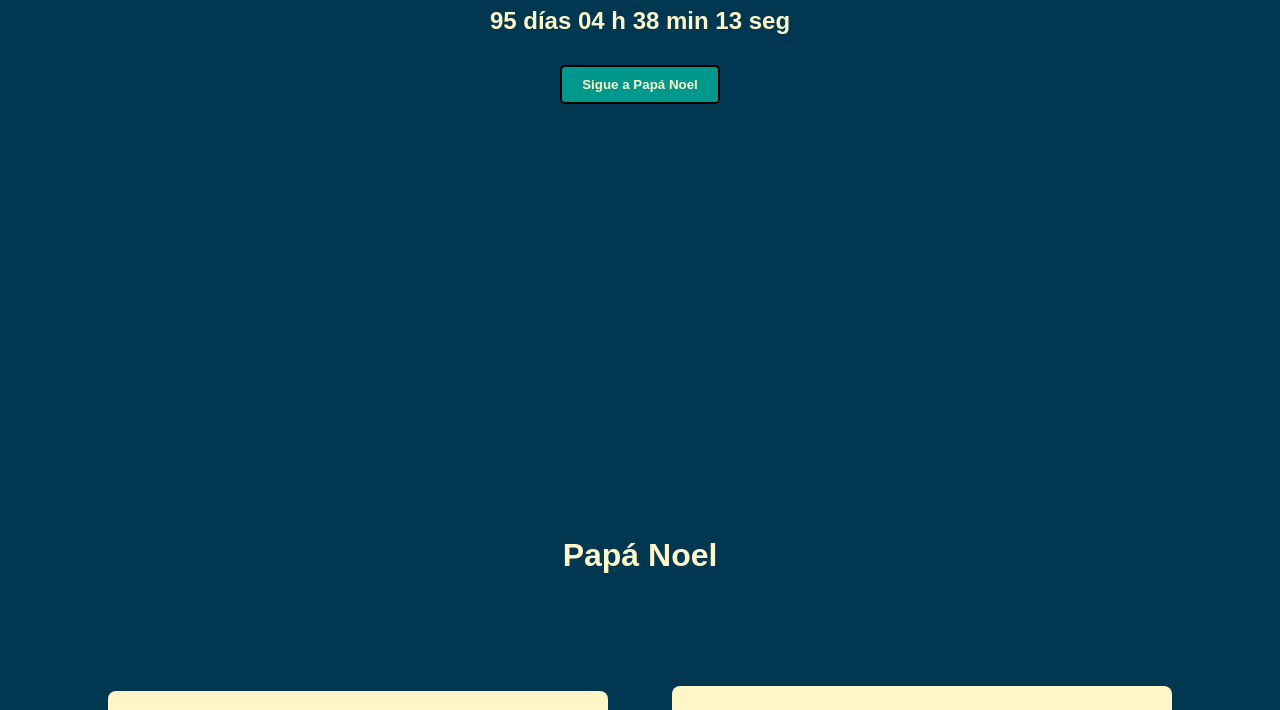
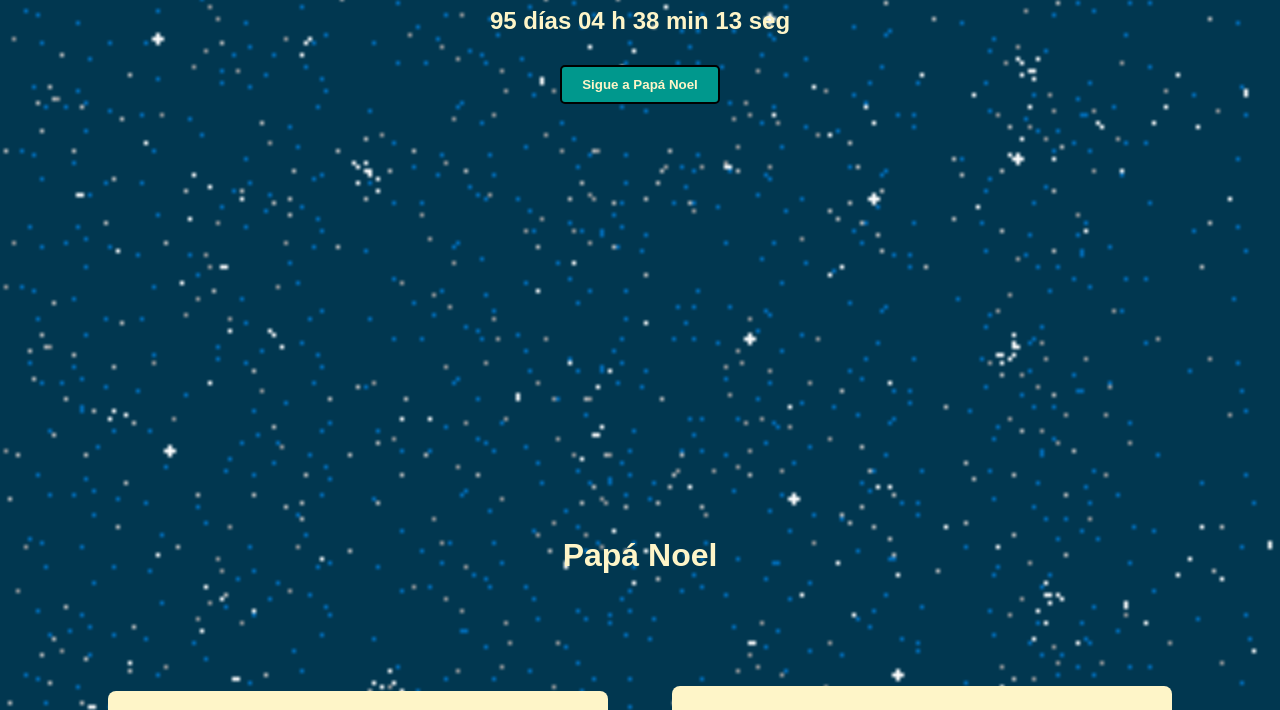
Before and after one commit to CarlosBravoGarran/Santa-Web, a plain HTML site: page index.html in a window 1280 px wide. Shown: the part 391-1101 px from the top of the page. Drawn offline with Linux system fonts and the light colour scheme.

Commit message:
Add: Snow background.

```diff
--- a/style/style.css
+++ b/style/style.css
@@ -13,6 +13,10 @@ body{
     background-color: var(--color-background);
     color: #333;
     box-sizing: border-box;
+    background-image: url('../images/snow_background.gif');
+    background-repeat: no-repeat;
+    background-size: cover;
+    background-attachment: fixed;
 }
 
 /* Barra de navegación */
```
Also changed, not shown: images/snow_background.gif (added), images/snow_background.png (deleted).
